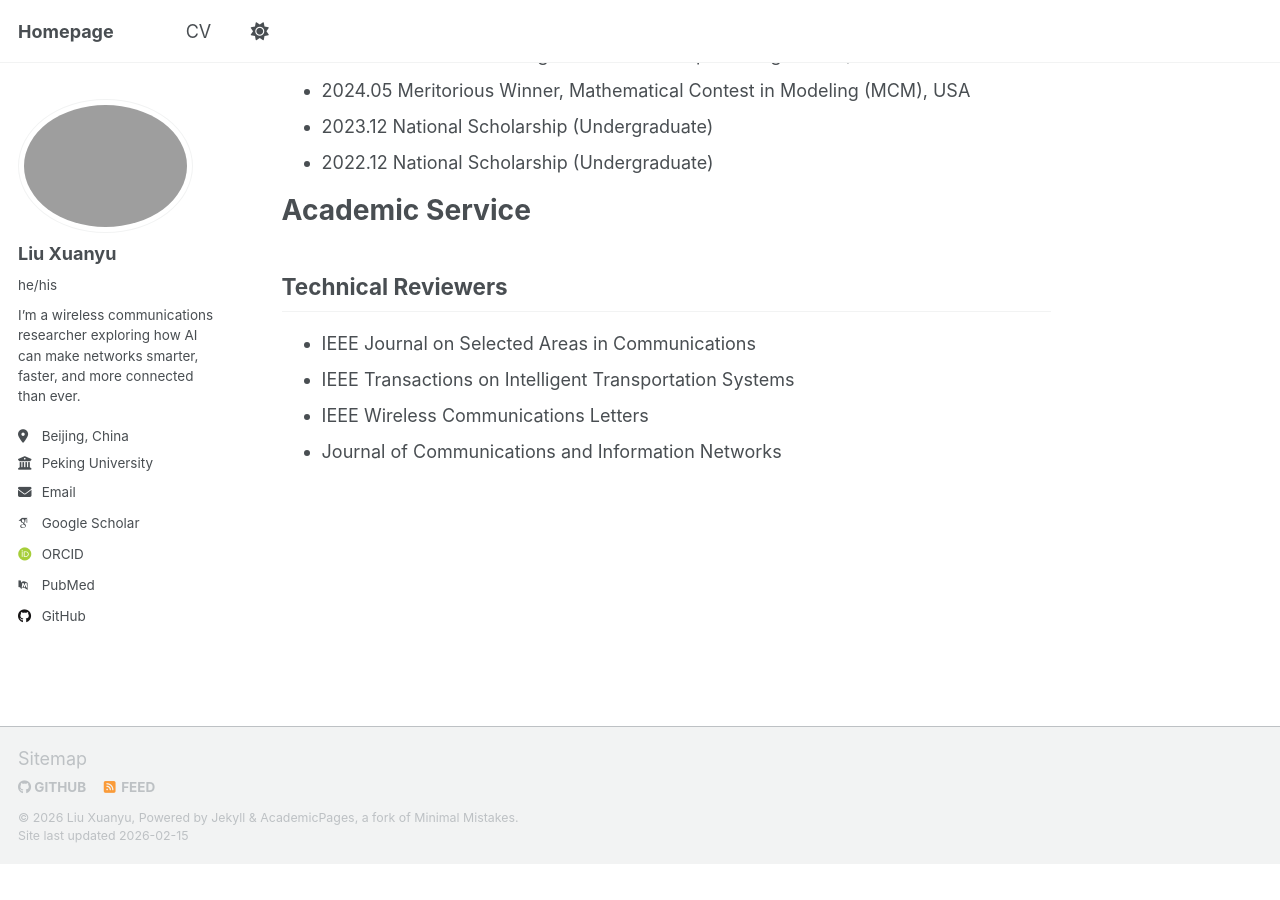
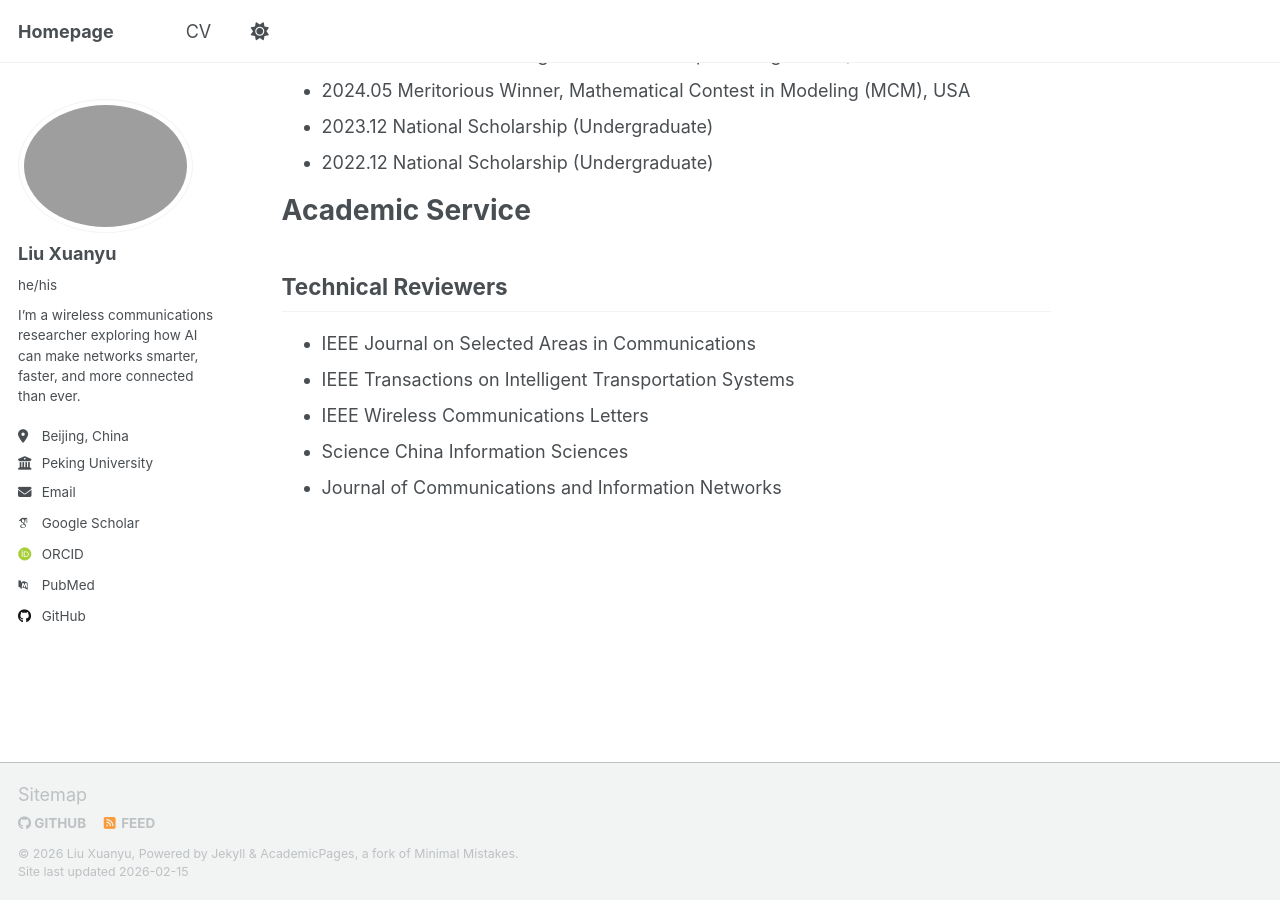
Before and after one commit to xuanyv/xuanyv.github.io, a Jekyll site: the page built from _pages/about.md, in a window 1280 px wide and 900 px high, scrolled down 1843 px. Built offline with Jekyll 4.4.1, drawn with Linux system fonts in a browser that asks for light colours; some web fonts are replaced; a script that is not in the unit is left out; before the commit the page ends 2707 px from its top, so only the background shows below that.

Commit message:
Update about.md

```diff
--- a/_pages/about.md
+++ b/_pages/about.md
@@ -51,4 +51,5 @@ None
  * IEEE Journal on Selected Areas in Communications
  * IEEE Transactions on Intelligent Transportation Systems
  * IEEE Wireless Communications Letters
+ * Science China Information Sciences
  * Journal of Communications and Information Networks
```
